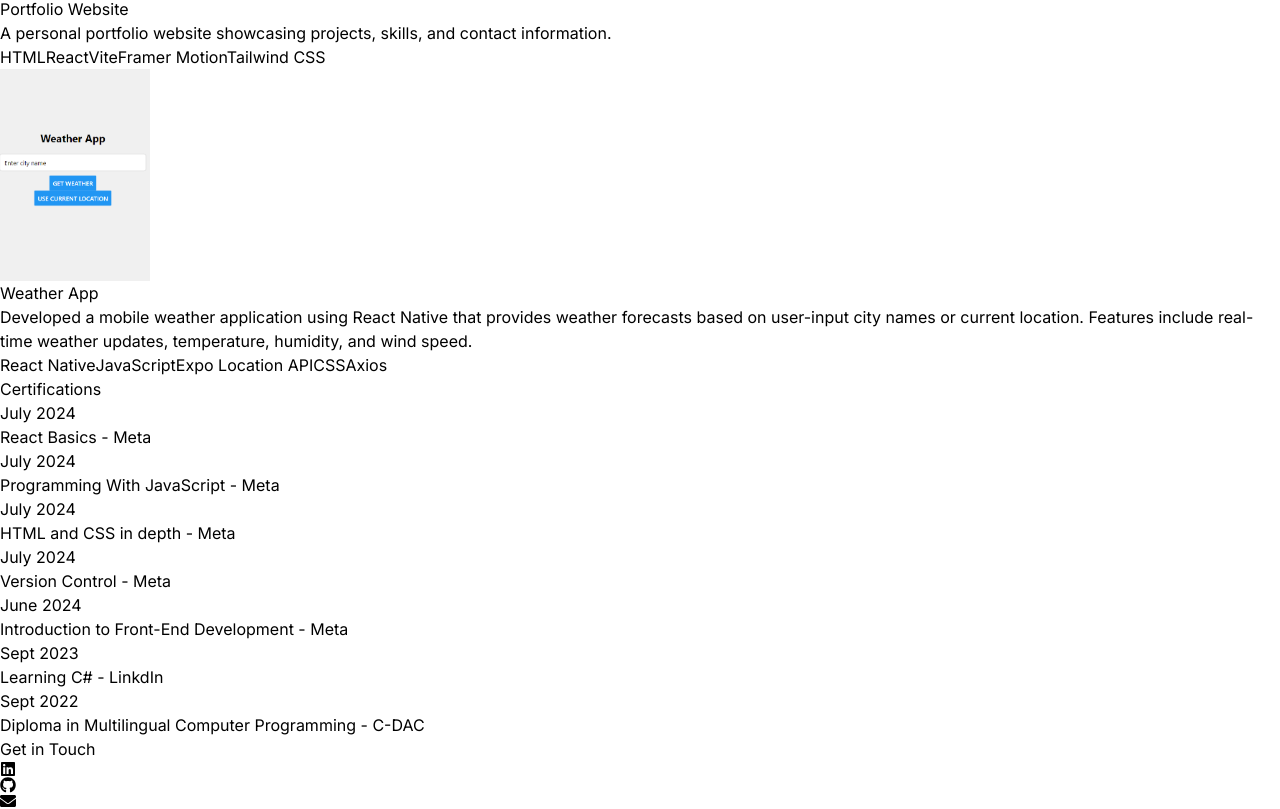
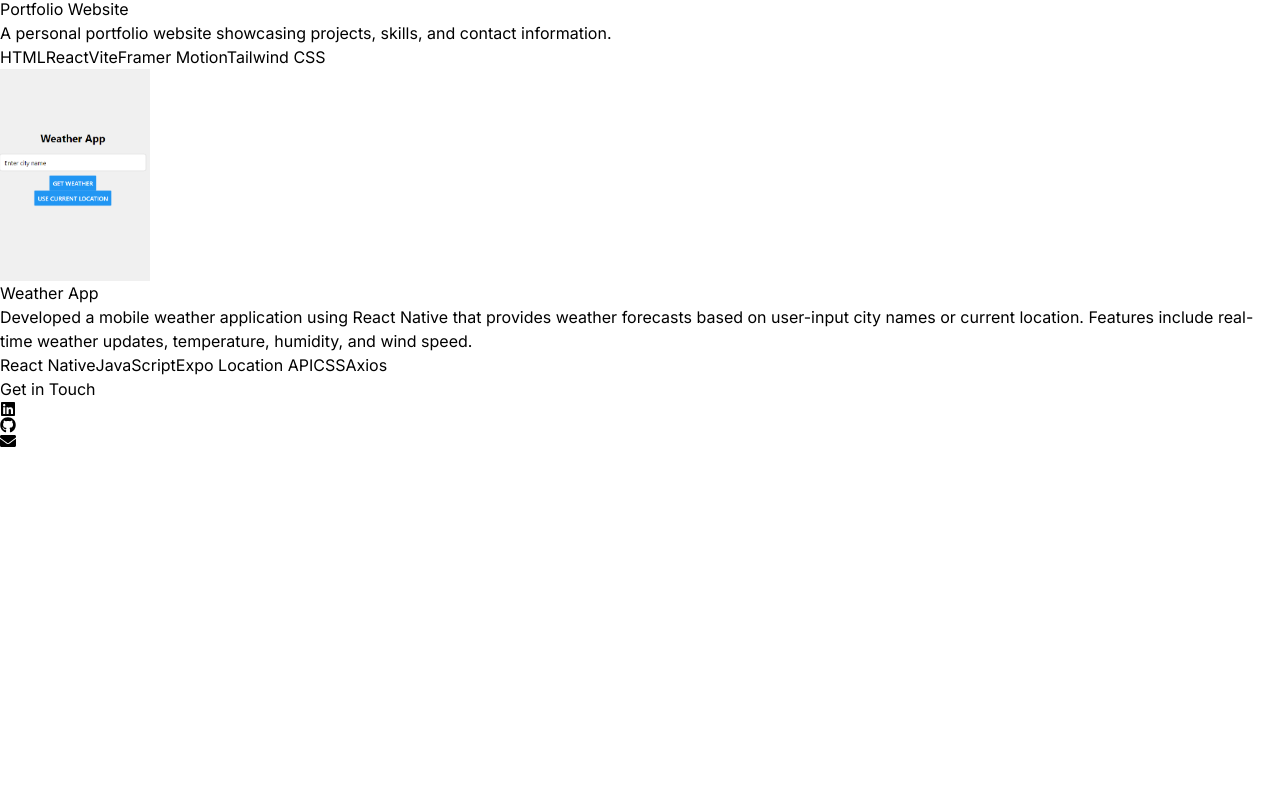
Before and after one commit to AmardeepPatel1754/Portfolio, a React (Vite) app: page / in a window 1280 px wide. Shown: the part 2146-2955 px from the top of the page. After the commit the page ends 2595 px from the top, so only its background shows below. Built offline with nearby package versions, Linux system fonts and the light colour scheme.

Commit message:
Update App.jsx

```diff
--- a/src/App.jsx
+++ b/src/App.jsx
@@ -27,7 +27,7 @@ const App = () => {
         <Education />
         <Experience />
         <Projects />
-        <Certificates />
+        {/* <Certificates /> */}
         <Contact />
       </div>
     </div>
```
